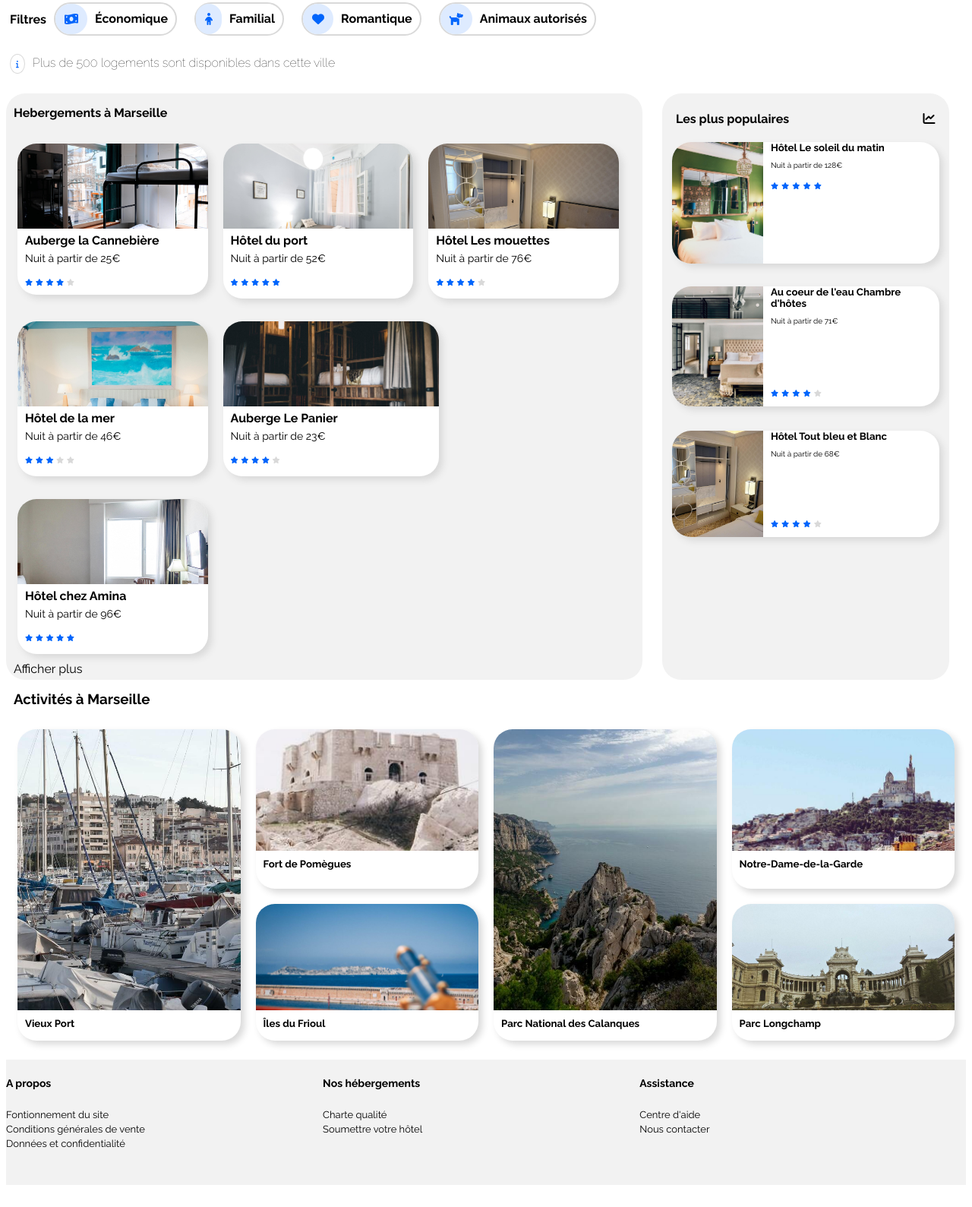
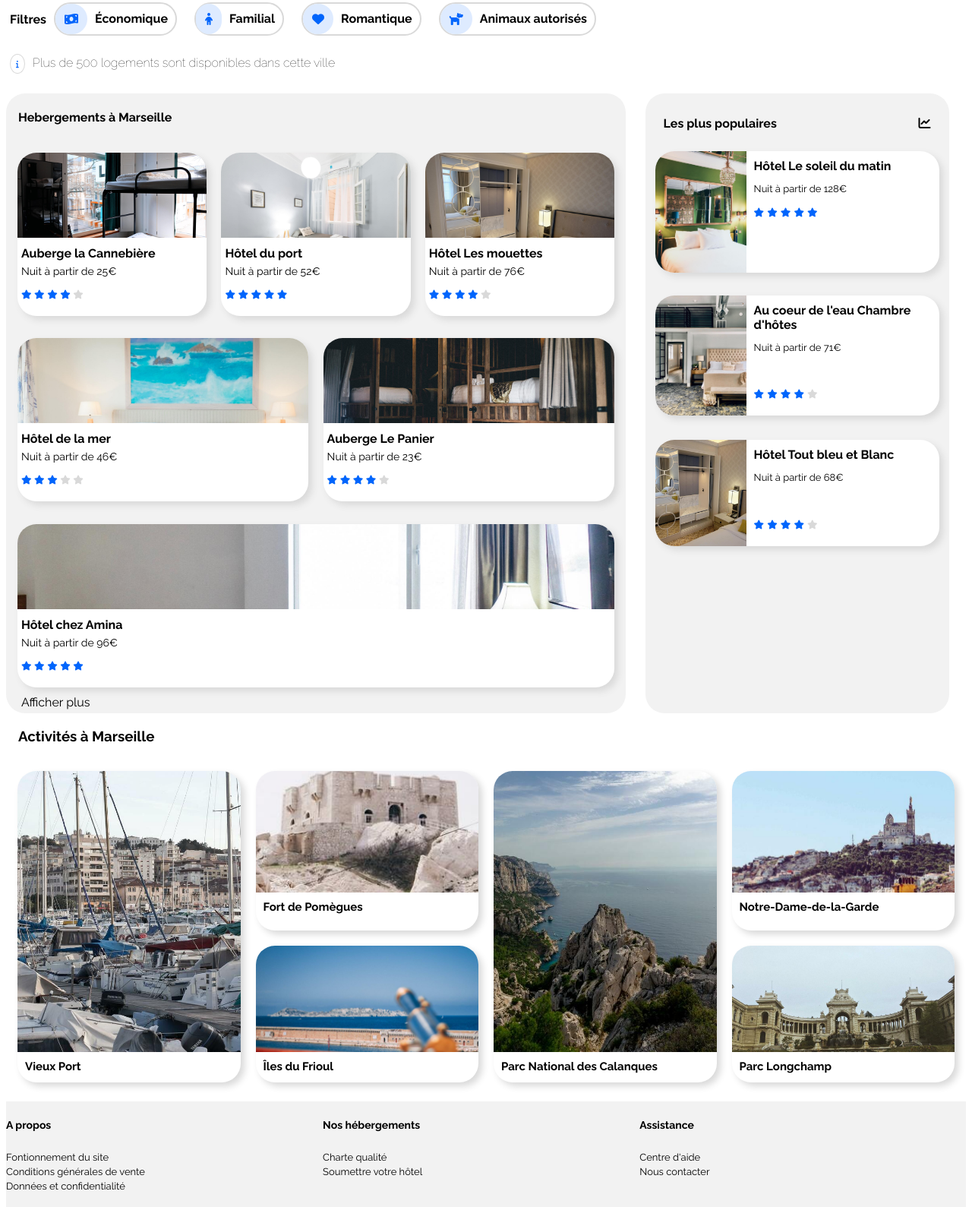
Before and after one commit to hezirel/MohammadHasnaine_2_18072021, a plain HTML site: page index.html in a window 1280 px wide. Shown: the part 269-1858 px from the top of the page at 76% size. Before the commit the page ends 1837 px from the top, so only its background shows below. Drawn offline with Linux system fonts and the light colour scheme.

Commit message:
changed flex shrink for popular

```diff
--- a/css/style.css
+++ b/css/style.css
@@ -3,7 +3,6 @@ nav {
     padding-top: 0;
     padding-bottom: 0;
     font-family: 'Raleway';
-    font-size: 14px;
 }
 
 a {
@@ -16,6 +15,7 @@ a {
     justify-content: space-between;
     align-items: center;
     flex-wrap: wrap;
+    font-size: 12px;
 }
 
 
@@ -214,7 +214,7 @@ input {
     margin-top: -15px;
     margin-bottom: -15px;
     font-family: 'Raleway';
-    padding: 10px;
+    padding: 1rem;
 }
 
 .card {
@@ -254,15 +254,19 @@ input {
     display: flex;
     flex-wrap: wrap;
     flex-direction: column;
-    padding-left: 10px;
+    padding: 10px;
+}
+
+.type1 .card_info h4 {
+    font-size: 16px;
 }
 
 .type1 .card_info p {
-    font-size: 10px;
+    font-size: 13px;
 }
 
 .card_rating i {
-    font-size: 9px;
+    font-size: 12px;
     color: #0065FC
 }
 
@@ -296,8 +300,8 @@ input {
 }
 
 .type2 {
-    height: 40vh;
     border-radius: 25px;
+    padding-bottom: 1rem;
 }
 
 .type2 .card_img {
@@ -318,7 +322,7 @@ input {
     font-size: 14px
 }
 
-.type2 .card_info h5 {
+.type2 .card_info h4 {
     font-size: 16px;
     margin-bottom: -1vh;
     margin-top: 2vh;
@@ -445,6 +449,7 @@ input {
     #hebergements .content {
         display: grid;
         height: fit-content;
+        width: -webkit-fill-available;
         grid-template-columns: 1fr 1fr;
         grid-auto-rows: 1fr 1fr 1fr;
         grid-template-areas:
@@ -452,7 +457,7 @@ input {
             "el3 el4"
             "el5 el6"
         ;
-        gap: 20px;
+        gap: 1.2rem;
     }
 
     #card4 {
@@ -483,17 +488,10 @@ input {
         bottom: 30px;
     }
 
-    .type2 {
-        width: auto;
-        height: fit-content;
-        padding-top: none;
-        margin: none;
-    }
-
     .type2 .card_info {
-        padding: 10px;
-        padding-top: none;
-        margin-top: -20px;
+        padding: 5px;
+        margin-top: -10px;
+        padding-bottom: none;
     }
 
     .footer {
@@ -531,7 +529,7 @@ input {
         width: -webkit-fill-available;
     }
 
-    .type1 h5 {
+    .type1 h4 {
         padding: 0;
         margin: 0;
     }
@@ -554,7 +552,7 @@ input {
         gap: 20px;
     }
 
-    .type3 h5 {
+    .type3 h4 {
         display: flex;
         flex-wrap: wrap;
         margin-top: 10px;
@@ -672,7 +670,7 @@ input {
     }
 
     #hebergements .content>* {
-        flex: 0 1 31%;
+        flex: 1 1 31%;
     }
 
     #hebergements .card {
@@ -684,11 +682,7 @@ input {
         height: 7rem;
     }
 
-    #hebergements .card_rating {
-        margin-bottom: 5px;
-    }
-
-    #hebergement_footer h5 {
+    #hebergement_footer p {
         padding: 10px;
         padding-left: 20px;
     }
@@ -712,6 +706,7 @@ input {
 
     .type3 {
         height: -webkit-fill-available;
+        font-size:15px;
     }
 
     #port {
--- a/index.html
+++ b/index.html
@@ -120,7 +120,7 @@
                 </section>
                 <section class="card_info">
                   <span class="card_description">
-                    <h5>Hôtel Le soleil du matin</h5>
+                    <h4>Hôtel Le soleil du matin</h4>
                     <p>Nuit à partir de 128€</p>
                     <span class="card_rating">
                       <i class="fas fa-star"></i>
@@ -141,7 +141,7 @@
                 </div>
                 <div class="card_info">
                   <div class="card_description">
-                    <h5>Au coeur de l'eau Chambre d'hôtes</h5>
+                    <h4>Au coeur de l'eau Chambre d'hôtes</h4>
                     <p>Nuit à partir de 71€</p>
                   </div>
                   <div class="card_rating">
@@ -162,7 +162,7 @@
                 </div>
                 <div class="card_info">
                   <div class="card_description">
-                    <h5>Hôtel Tout bleu et Blanc</h5>
+                    <h4>Hôtel Tout bleu et Blanc</h4>
                     <p>Nuit à partir de 68€</p>
                   </div>
                   <section class="card_rating">
@@ -190,7 +190,7 @@
                     alt="Hébergement_4">
                 </section>
                 <article class="card_info">
-                  <h5>Auberge la Cannebière</h5>
+                  <h4>Auberge la Cannebière</h4>
                   <p>Nuit à partir de 25€</p>
                   <span class="card_rating">
                     <i class="fas fa-star"></i>
@@ -210,7 +210,7 @@
                 </div>
                 <div class="card_info">
                   <div class="card_title">
-                    <h5>Hôtel du port</h5>
+                    <h4>Hôtel du port</h4>
                   </div>
                   <div class="card_description">
                     <p>Nuit à partir de 52€</p>
@@ -232,7 +232,7 @@
                 </div>
                 <div class="card_info">
                   <div class="card_title">
-                    <h5>Hôtel Les mouettes</h5>
+                    <h4>Hôtel Les mouettes</h4>
                   </div>
                   <div class="card_description">
                     <p>Nuit à partir de 76€</p>
@@ -255,7 +255,7 @@
                 </div>
                 <div class="card_info">
                   <div class="card_title">
-                    <h5>Hôtel de la mer</h5>
+                    <h4>Hôtel de la mer</h4>
                   </div>
                   <div class="card_description">
                     <p>Nuit à partir de 46€</p>
@@ -277,7 +277,7 @@
                 </div>
                 <div class="card_info">
                   <div class="card_title">
-                    <h5>Auberge Le Panier</h5>
+                    <h4>Auberge Le Panier</h4>
                   </div>
                   <div class="card_description">
                     <p>Nuit à partir de 23€</p>
@@ -300,7 +300,7 @@
                 </div>
                 <div class="card_info">
                   <div class="card_title">
-                    <h5>Hôtel chez Amina</h5>
+                    <h4>Hôtel chez Amina</h4>
                   </div>
                   <div class="card_description">
                     <p>Nuit à partir de 96€</p>
@@ -335,7 +335,7 @@
               </div>
               <div class="card_info">
                 <div class="card_title">
-                  <h5>Vieux Port</h5>
+                  <h4>Vieux Port</h4>
                 </div>
               </div>
             </div>
@@ -349,7 +349,7 @@
                 </div>
                 <div class="card_info">
                   <div class="card_title">
-                    <h5>Fort de Pomègues</h5>
+                    <h4>Fort de Pomègues</h4>
                   </div>
                 </div>
               </div>
@@ -361,7 +361,7 @@
                 </div>
                 <div class="card_info">
                   <div class="card_title">
-                    <h5>Îles du Frioul</h5>
+                    <h4>Îles du Frioul</h4>
                   </div>
                 </div>
               </div>
@@ -374,7 +374,7 @@
               </div>
               <div class="card_info">
                 <div class="card_title">
-                  <h5>Parc National des Calanques</h5>
+                  <h4>Parc National des Calanques</h4>
                 </div>
               </div>
             </div>
@@ -388,7 +388,7 @@
                 </div>
                 <div class="card_info">
                   <div class="card_title">
-                    <h5>Notre-Dame-de-la-Garde</h5>
+                    <h4>Notre-Dame-de-la-Garde</h4>
                   </div>
                 </div>
               </div>
@@ -400,7 +400,7 @@
                 </div>
                 <div class="card_info">
                   <div class="card_title">
-                    <h5>Parc Longchamp</h5>
+                    <h4>Parc Longchamp</h4>
                   </div>
                 </div>
               </div>
```
